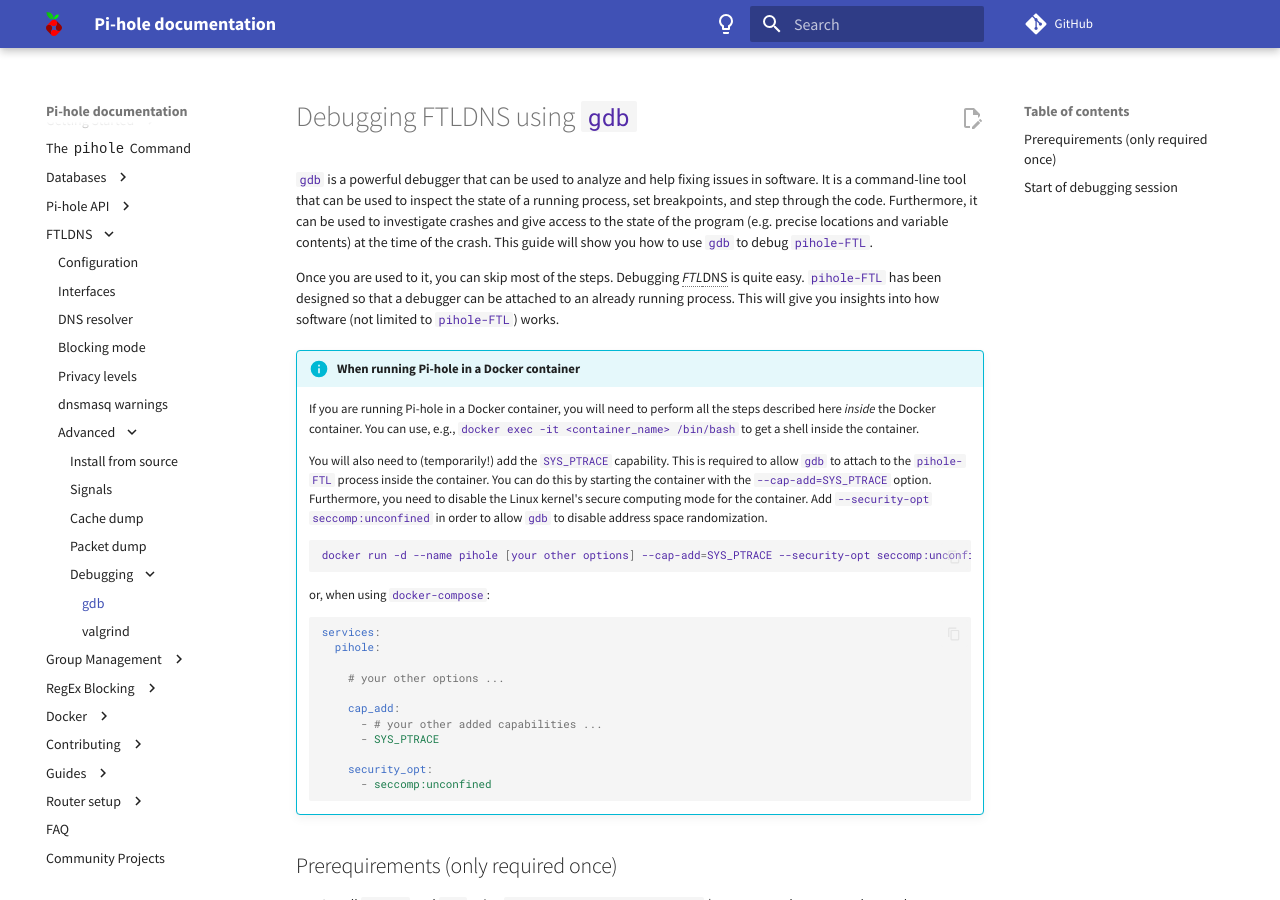
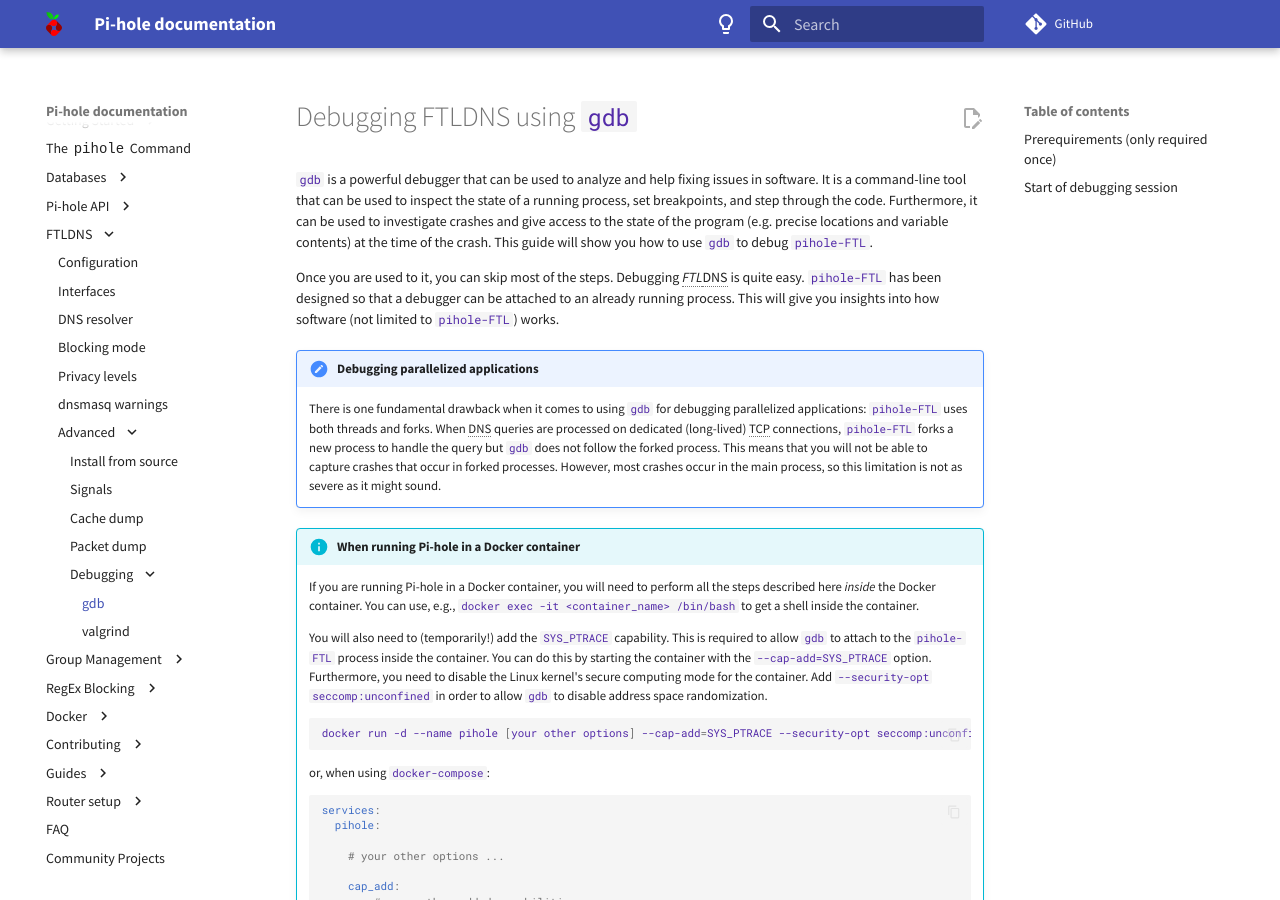
Before and after one commit to pi-hole/docs, an MkDocs documentation site: the page built from docs/ftldns/debugging.md, in a window 1280 px wide and 900 px high. Built offline with MkDocs 1.6.1 and Material for MkDocs 9.7.7, drawn with Linux system fonts in a browser that asks for light colours; comment, search, counter and statistics services are not loaded.

Commit message:
Add note about not being able to debug forks using gdb
Signed-off-by: DL6ER <dl6er@dl6er.de>

```diff
--- a/docs/ftldns/debugging.md
+++ b/docs/ftldns/debugging.md
@@ -4,6 +4,9 @@
 This guide will show you how to use `gdb` to debug `pihole-FTL`.
 
 Once you are used to it, you can skip most of the steps. Debugging *FTL*DNS is quite easy. `pihole-FTL` has been designed so that a debugger can be attached to an already running process. This will give you insights into how software (not limited to `pihole-FTL`) works.
+
+!!! note "Debugging parallelized applications"
+    There is one fundamental drawback when it comes to using `gdb` for debugging parallelized applications: `pihole-FTL` uses both threads and forks. When DNS queries are processed on dedicated (long-lived) TCP connections, `pihole-FTL` forks a new process to handle the query but `gdb` does not follow the forked process. This means that you will not be able to capture crashes that occur in forked processes. However, most crashes occur in the main process, so this limitation is not as severe as it might sound.
 
 <!-- markdownlint-disable code-block-style -->
 !!! info "When running Pi-hole in a Docker container"
```
